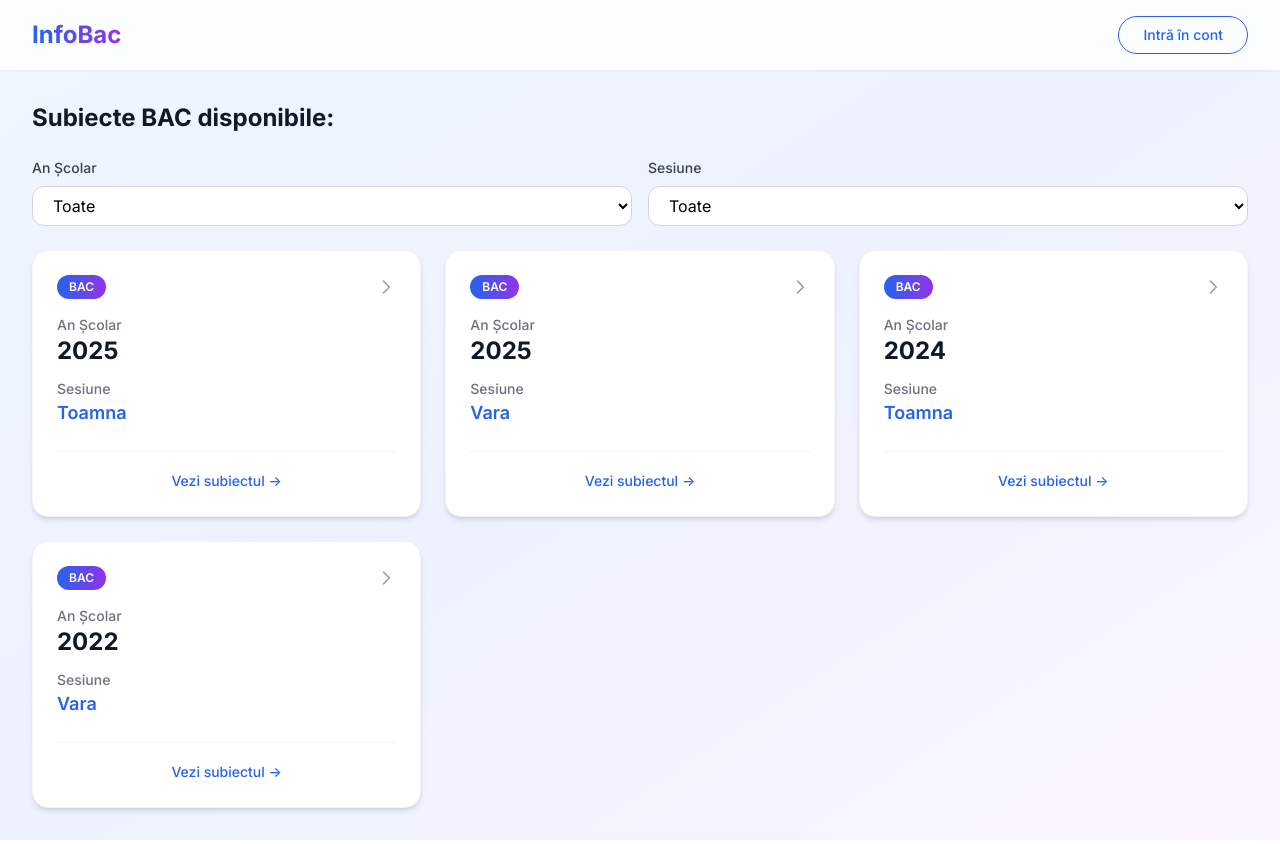
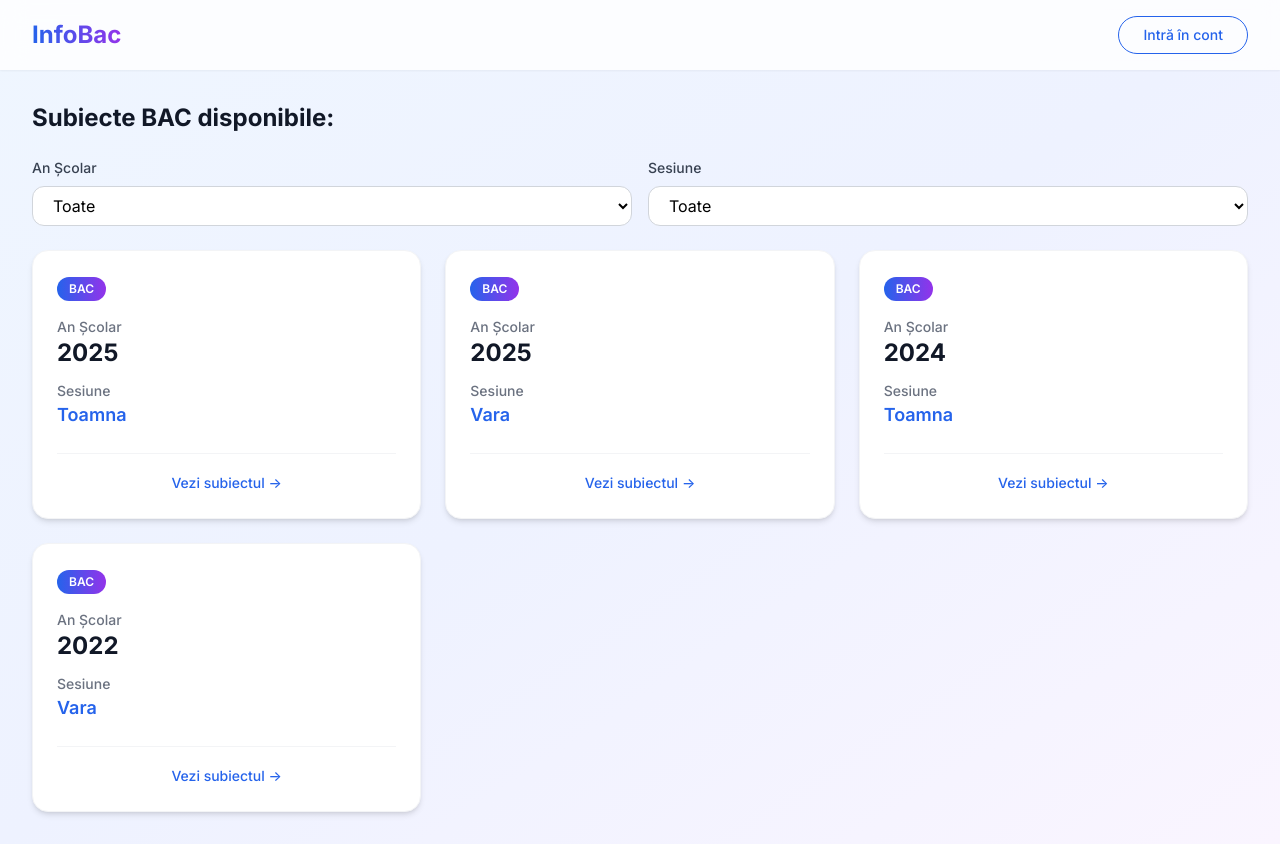
Before and after one commit to nerf-prince/FrontEnd, a React app in the folder FrontEnd/: page / in a window 1280 px wide. Built offline with nearby package versions, Linux system fonts and the light colour scheme; the HTML template or start-up script is replaced by a standard one.

Commit message:
feat: update SubjectsList and TestDetailPage for improved exercise display and layout

```diff
--- a/FrontEnd/src/SubjectsList.tsx
+++ b/FrontEnd/src/SubjectsList.tsx
@@ -145,23 +145,10 @@ function SubjectsList({ onNavigateToTestDetail }: SubjectsListProps) {
             key={subject._id?.$oid || subject.AnScolar + subject.Sesiune}
             className="bg-white rounded-2xl shadow-md p-6 border border-gray-100 cursor-pointer hover:scale-[1.01] transform transition-all duration-300"
           >
-            <div className="flex items-center justify-between mb-4">
-              <div className="bg-gradient-to-r from-blue-600 to-purple-600 text-white text-xs font-semibold px-3 py-1 rounded-full">
+            <div className="mb-4">
+              <div className="bg-gradient-to-r from-blue-600 to-purple-600 text-white text-xs font-semibold px-3 py-1 rounded-full inline-block">
                 BAC
               </div>
-              <svg
-                className="w-5 h-5 text-gray-400"
-                fill="none"
-                stroke="currentColor"
-                viewBox="0 0 24 24"
-              >
-                <path
-                  strokeLinecap="round"
-                  strokeLinejoin="round"
-                  strokeWidth={2}
-                  d="M9 5l7 7-7 7"
-                />
-              </svg>
             </div>
 
             <div className="space-y-3">
--- a/FrontEnd/src/TestDetailPage.tsx
+++ b/FrontEnd/src/TestDetailPage.tsx
@@ -48,12 +48,14 @@ function TestDetailPage({ subject, onNavigateBack }: TestDetailPageProps) {
     if (exerciseData.a || exerciseData.b || exerciseData.c || exerciseData.d) {
       return (
         <div key={exerciseKey} className="mb-6">
+          {exerciseData.Sentence && (
+            <p className="text-base text-gray-700 mb-3">{exerciseData.Sentence}</p>
+          )}
           {exerciseData.Code && (
             <pre className="bg-gray-100 p-4 rounded-lg mb-3 text-sm overflow-x-auto">
               <code>{exerciseData.Code}</code>
             </pre>
           )}
-          <p className="text-base text-gray-700 mb-3">{exerciseData.Sentence}</p>
           <div className="ml-4 space-y-2">
             {exerciseData.a && (
               <p className="text-sm text-gray-600">{exerciseData.a.Sentence}</p>
@@ -94,12 +96,18 @@ function TestDetailPage({ subject, onNavigateBack }: TestDetailPageProps) {
       <div key={subjectKey} className="mb-8">
         <h2 className="text-2xl font-bold text-gray-900 mb-4">{subjectTitle}</h2>
         <div className="space-y-4">
-          {exercises.map(exerciseKey => (
-            <div key={exerciseKey} className="bg-white rounded-lg p-5 shadow-sm border border-gray-200">
-              <h3 className="text-lg font-semibold text-gray-800 mb-3">{exerciseKey}</h3>
-              {renderExercise(subjectData[exerciseKey], exerciseKey)}
-            </div>
-          ))}
+          {exercises.map(exerciseKey => {
+            // Convert Ex1, Ex2, Ex3, etc. to "Exercițiul 1", "Exercițiul 2", etc.
+            const exerciseNumber = exerciseKey.replace('Ex', '')
+            const exerciseTitle = `Exercițiul ${exerciseNumber}`
+
+            return (
+              <div key={exerciseKey} className="bg-white rounded-lg p-5 shadow-sm border border-gray-200">
+                <h3 className="text-lg font-semibold text-gray-800 mb-3">{exerciseTitle}</h3>
+                {renderExercise(subjectData[exerciseKey], exerciseKey)}
+              </div>
+            )
+          })}
         </div>
       </div>
     )
```
